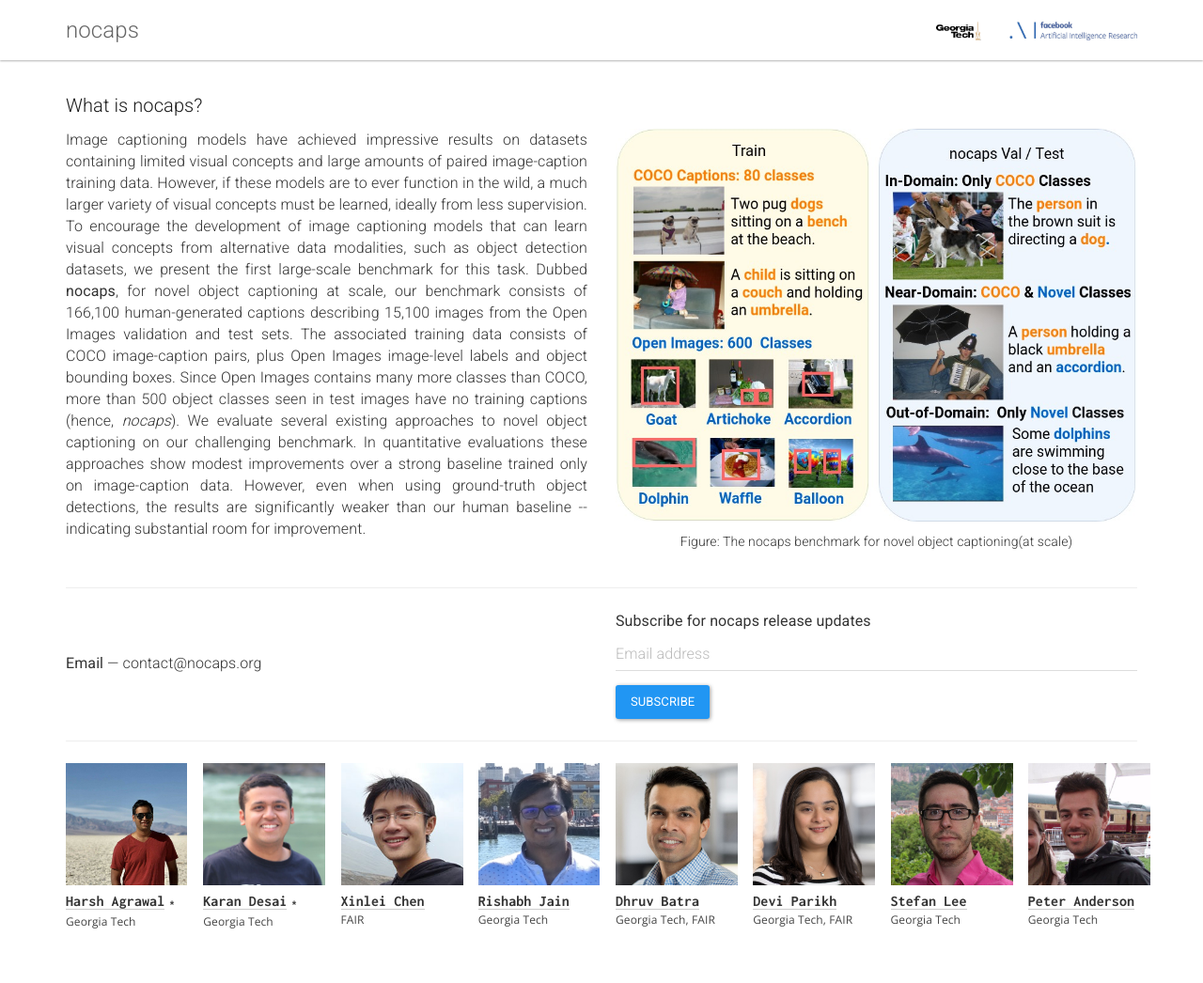
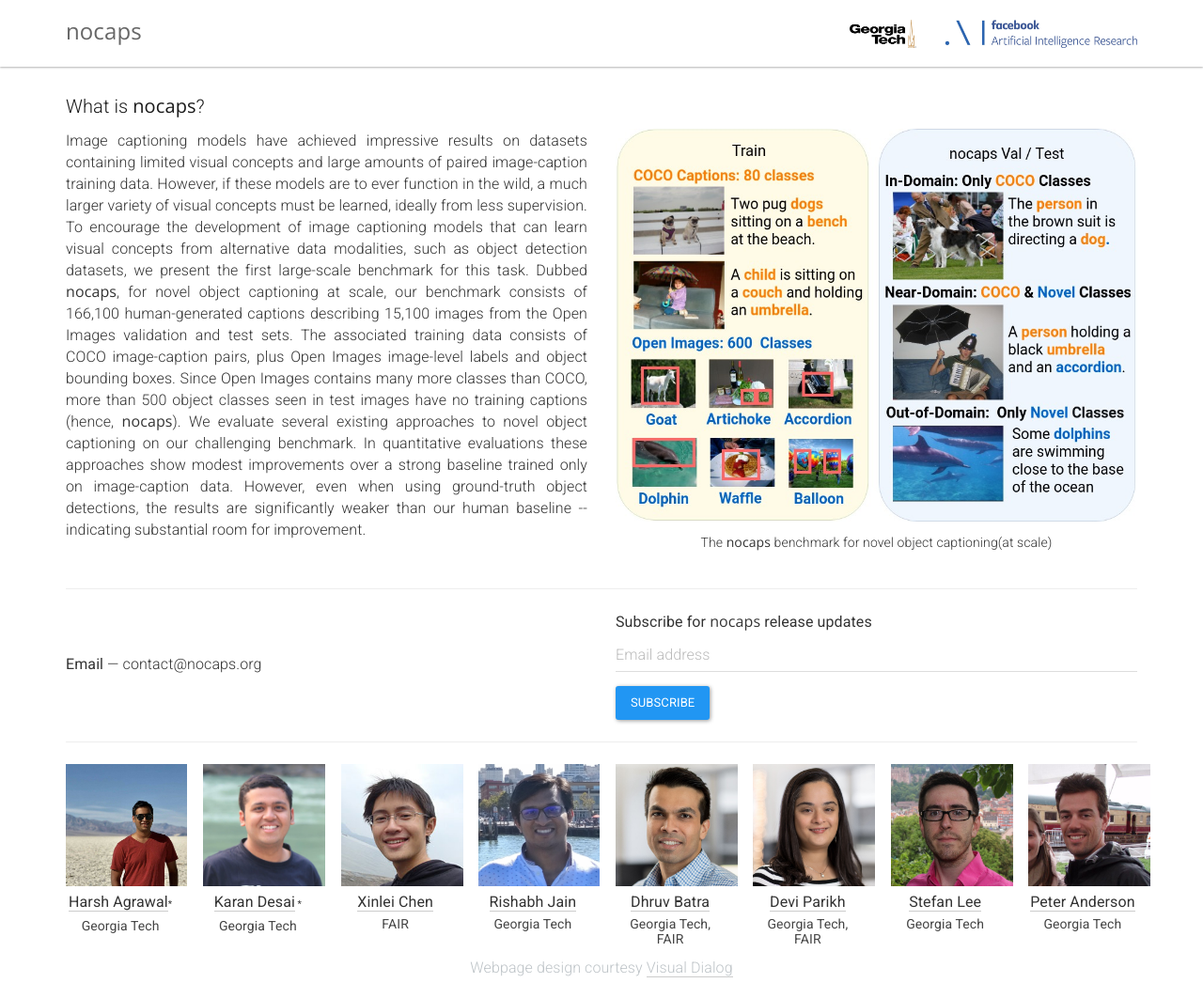
Before and after one commit to nocaps-org/nocaps-org.github.io, a Jekyll site: the page built from _pages/home.md, in a window 1280 px wide and 1046 px high. Shown: the whole window at 94% size. Built offline with Jekyll 4.4.1, drawn with Linux system fonts in a browser that asks for light colours; some web fonts are replaced.

```diff
--- a/_config.yml
+++ b/_config.yml
@@ -1,6 +1,7 @@
 title: nocaps
 email: rishabhjain@gatech.edu
 description: Towards novel object captioning
+ga_id: UA-45466017-8
 baseurl: "" # the subpath of your site, e.g. /blog
 # url: "https://nocaps.org" # the base hostname & protocol for your site
 
--- a/_includes/footer.html
+++ b/_includes/footer.html
@@ -0,0 +1,3 @@
+<div style="text-align: center; margin-bottom: 5px;">
+	<span style="color:#bdc3c7;">Webpage design courtesy <a href="https://visualdialog.org/"> Visual Dialog </a></span>
+</div>
--- a/_includes/head.html
+++ b/_includes/head.html
@@ -18,5 +18,6 @@
   <link rel="stylesheet" href="https://fonts.googleapis.com/css?family=Lato:100,300,700">
   <link rel="stylesheet" href="https://fonts.googleapis.com/css?family=Nato Sans:100,300,700">
   <link rel="stylesheet" href="https://fonts.googleapis.com/css?family=Montserrat:100,300,700">
+  <link rel="stylesheet" href="https://fonts.googleapis.com/css?family=Roboto:100,300,700">
 
 </head>
--- a/_includes/header.html
+++ b/_includes/header.html
@@ -2,7 +2,7 @@
 <div class="navbar navbar-default navbar-fixed-top">
   <div class="container">
     <div class="navbar-header">
-      <a class="navbar-brand nocaps" href="/">nocaps</a>
+      <a class="navbar-brand nocaps" href="/" style="font-family: Open Sans;">nocaps</a>
       <button class="navbar-toggle" type="button" data-toggle="collapse" data-target="#navbar-main">
         <span class="icon-bar"></span>
         <span class="icon-bar"></span>
@@ -18,12 +18,12 @@
       <ul class="nav navbar-nav navbar-right">
         <li>
           <a href="//gatech.edu">
-            <img style="height:20px;" src="/static/img/ico/gt.jpg">
+            <img style="height:30px;" src="/static/img/ico/gt.jpg">
           </a>
         </li>
         <li>
           <a href="//research.fb.com">
-            <img style="height:20px;" src="/static/img/ico/fair.jpg">
+            <img style="height:30px;" src="/static/img/ico/fair.jpg">
           </a>
         </li>
       </ul>
--- a/_includes/people.html
+++ b/_includes/people.html
@@ -8,8 +8,8 @@
           <img class="people-pic" src="/static/img/people/harsh.jpg" />
         </a>
         <div class="people-name">
-          <a href="//harsh.site" target="_blank">Harsh Agrawal</a><span style="font-size: 10px;"> *</span>
-          <h6>Georgia Tech</h6>
+          <a href="//harsh.site" target="_blank" style="font-family: Roboto;">Harsh Agrawal</a><span style="font-size: 10px;">*</span>
+          <h6 style="margin-top: 5px;">Georgia Tech</h6>
         </div>
       </div>
 
@@ -19,8 +19,8 @@
           <img class="people-pic" src="/static/img/people/karan.jpg" />
         </a>
         <div class="people-name">
-          <a href="//kdexd.github.io" target="_blank">Karan Desai</a><span style="font-size: 10px;"> *</span>
-          <h6>Georgia Tech</h6>
+          <a href="//kdexd.github.io" target="_blank" style="font-family: Roboto;">Karan Desai</a><span style="font-size: 10px;"> *</span>
+          <h6 style="margin-top: 5px;">Georgia Tech</h6>
         </div>
       </div>
 
@@ -31,8 +31,8 @@
           <img class="people-pic" src="/static/img/people/xinleic.jpg" />
         </a>
         <div class="people-name">
-          <a href="//xinleic.xyz" target="_blank">Xinlei Chen</a>
-          <h6>FAIR</h6>
+          <a href="//xinleic.xyz" target="_blank" style="font-family: Roboto;">Xinlei Chen</a>
+          <h6 style="margin-top: 5px;">FAIR</h6>
         </div>
       </div>
 
@@ -42,8 +42,8 @@
           <img class="people-pic" src="/static/img/people/rishabh.jpg" />
         </a>
         <div class="people-name">
-          <a href="//rishabhjain2018.github.io" target="_blank">Rishabh Jain</a>
-          <h6>Georgia Tech</h6>
+          <a href="//rishabhjain2018.github.io" target="_blank" style="font-family: Roboto;">Rishabh Jain</a>
+          <h6 style="margin-top: 5px;">Georgia Tech</h6>
         </div>
       </div>
 
@@ -59,8 +59,8 @@
           <img class="people-pic" src="/static/img/people/dhruv.jpg" />
         </a>
         <div class="people-name">
-          <a href="//cc.gatech.edu/~dbatra/" target="_blank">Dhruv Batra</a>
-          <h6>Georgia Tech, FAIR</h6>
+          <a href="//cc.gatech.edu/~dbatra/" target="_blank" style="font-family: Roboto;">Dhruv Batra</a>
+          <h6 style="margin-top: 5px;">Georgia Tech, FAIR</h6>
         </div>
       </div>
 
@@ -70,8 +70,8 @@
           <img class="people-pic" src="/static/img/people/devi.jpg" />
         </a>
         <div class="people-name">
-          <a href="//cc.gatech.edu/~parikh" target="_blank">Devi Parikh</a>
-          <h6>Georgia Tech, FAIR</h6>
+          <a href="//cc.gatech.edu/~parikh" target="_blank" style="font-family: Roboto;">Devi Parikh</a>
+          <h6 style="margin-top: 5px;">Georgia Tech, FAIR</h6>
         </div>
       </div>
 
@@ -81,8 +81,8 @@
           <img class="people-pic" src="/static/img/people/stefan.jpg" />
         </a>
         <div class="people-name">
-          <a href="//cc.gatech.edu/~slee3191" target="_blank">Stefan Lee</a>
-          <h6>Georgia Tech</h6>
+          <a href="//cc.gatech.edu/~slee3191" target="_blank" style="font-family: Roboto;">Stefan Lee</a>
+          <h6 style="margin-top: 5px;">Georgia Tech</h6>
         </div>
       </div>
 
@@ -92,8 +92,8 @@
           <img class="people-pic" src="/static/img/people/peter.jpg" />
         </a>
         <div class="people-name">
-          <a href="//panderson.me" target="_blank">Peter Anderson</a>
-          <h6>Georgia Tech</h6>
+          <a href="//panderson.me" target="_blank" style="font-family: Roboto;">Peter Anderson</a>
+          <h6 style="margin-top: 5px;">Georgia Tech</h6>
         </div>
       </div>
     </div>
--- a/_pages/home.md
+++ b/_pages/home.md
@@ -7,17 +7,17 @@ description: Towards novel object captioning
 
 <div class="row" style="margin-top:30px;">
   <div class="col-xs-12 col-sm-6">
-    <h3>What is nocaps?</h3>
+    <h3>What is <span style="font-family: Open Sans;">nocaps</span>?</h3>
     <p style="margin-top: 12px;">
       Image captioning models have achieved impressive results on datasets containing limited visual concepts and large amounts of paired image-caption training data. However, if these models are to ever function in the wild, a much larger variety of visual concepts must be learned, ideally from less supervision.
-      To encourage the development of image captioning models that can learn visual concepts from alternative data modalities, such as object detection datasets, we present the first large-scale benchmark for this task. Dubbed <span style="font-weight: 400">nocaps</span>, for novel object captioning at scale, our benchmark consists of 166,100 human-generated captions describing 15,100 images from the Open Images validation and test sets. The associated training data consists of COCO image-caption pairs, plus Open Images image-level labels and object bounding boxes. Since Open Images contains many more classes than COCO, more than 500 object classes seen in test images have no training captions (hence, <span><i>nocaps</i></span>).
+      To encourage the development of image captioning models that can learn visual concepts from alternative data modalities, such as object detection datasets, we present the first large-scale benchmark for this task. Dubbed <span style="font-family: Open Sans;">nocaps</span>, for novel object captioning at scale, our benchmark consists of 166,100 human-generated captions describing 15,100 images from the Open Images validation and test sets. The associated training data consists of COCO image-caption pairs, plus Open Images image-level labels and object bounding boxes. Since Open Images contains many more classes than COCO, more than 500 object classes seen in test images have no training captions (hence, <span style="font-family: Open Sans;">nocaps</span>).
         We evaluate several existing approaches to novel object captioning on our challenging benchmark. In quantitative evaluations these approaches show modest improvements over a strong baseline trained only on image-caption data. However, even when using ground-truth object detections, the results are significantly weaker than our human baseline -- indicating substantial room for improvement.
     </p>
   </div>
   <div class="col-xs-12 col-sm-6">
     <img src="/static/img/paper/teaser.jpg" style="margin-top: 37px;">
     <p style="font-size: 14px; text-align: center; margin-top: 10px;">
-      Figure: The nocaps benchmark  for  novel  object  captioning(at scale)
+      The <span style="font-family: Open Sans;">nocaps</span> benchmark  for  novel  object  captioning(at scale)
     </p>
   </div>
 </div>
@@ -55,7 +55,7 @@ description: Towards novel object captioning
   <div class="col-sm-6">
     <form action="https://tinyletter.com/nocaps" method="post" target="popupwindow" onsubmit="window.open('https://tinyletter.com/nocaps', 'popupwindow', 'scrollbars=yes,width=800,height=600');return true">
       <div class="form-group">
-        <label class="control-label" for="tlemail">Subscribe for nocaps release updates</label>
+        <label class="control-label" for="tlemail">Subscribe for <span style="font-family: Open Sans;">nocaps</span> release updates</label>
         <input class="form-control" type="text" name="email" id="tlemail" placeholder="Email address"/>
       </div>
       <input type="hidden" value="1" name="embed"/>
--- a/static/css/main.css
+++ b/static/css/main.css
@@ -112,14 +112,9 @@ pre {
 }
 
 .people-name {
-  margin: 5px 0 10px;
+  margin-top: 5px;
   font-size: 16px;
-  font-weight: 700;
-  font-family: "Inconsolata";
+  font-weight: 400;
+  font-family: "Roboto";
+  text-align: center;
 }
-
-.people-name h6 {
-  margin: 2px 0;
-  font-size: 12px;
-  font-family: "Open Sans";
-}
```
